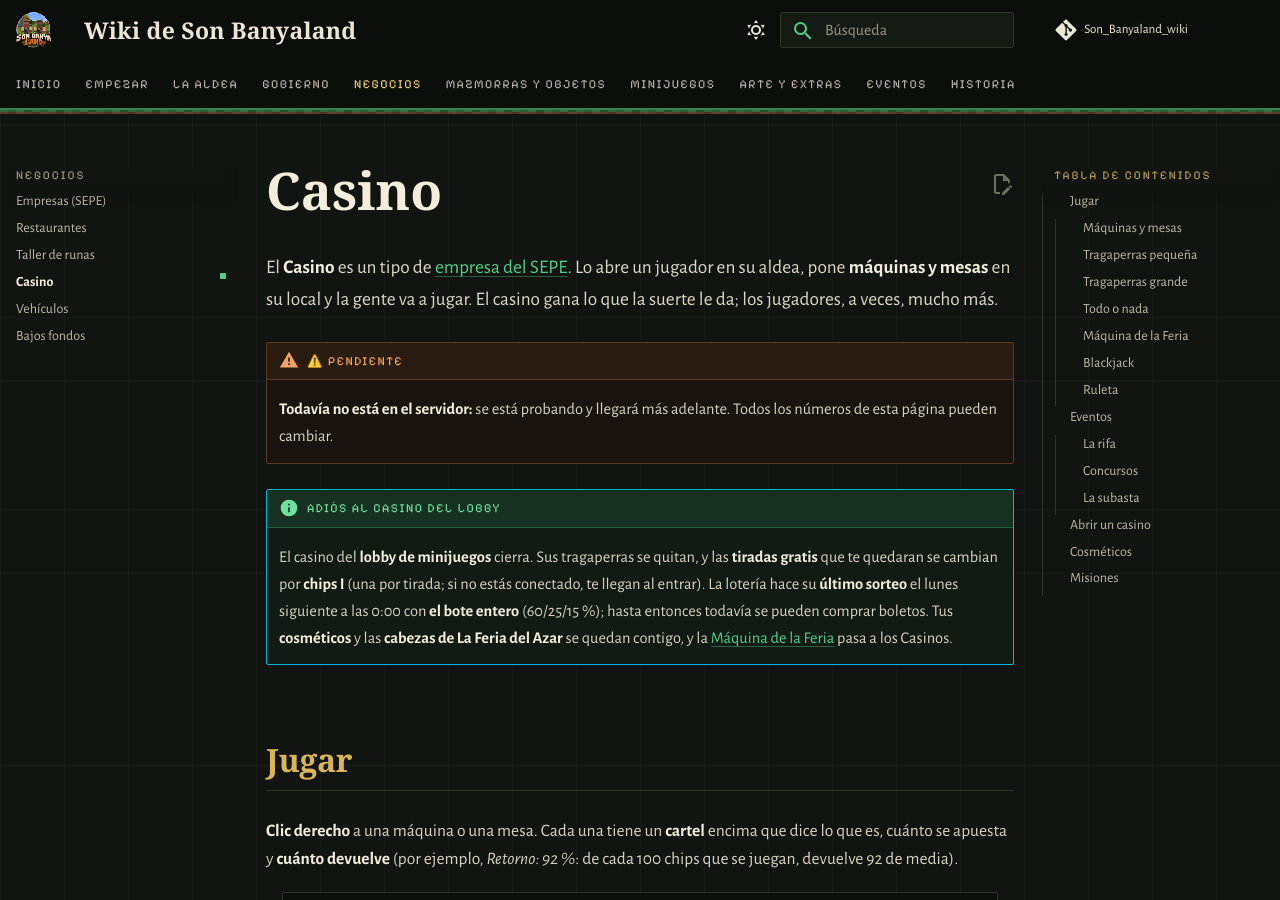
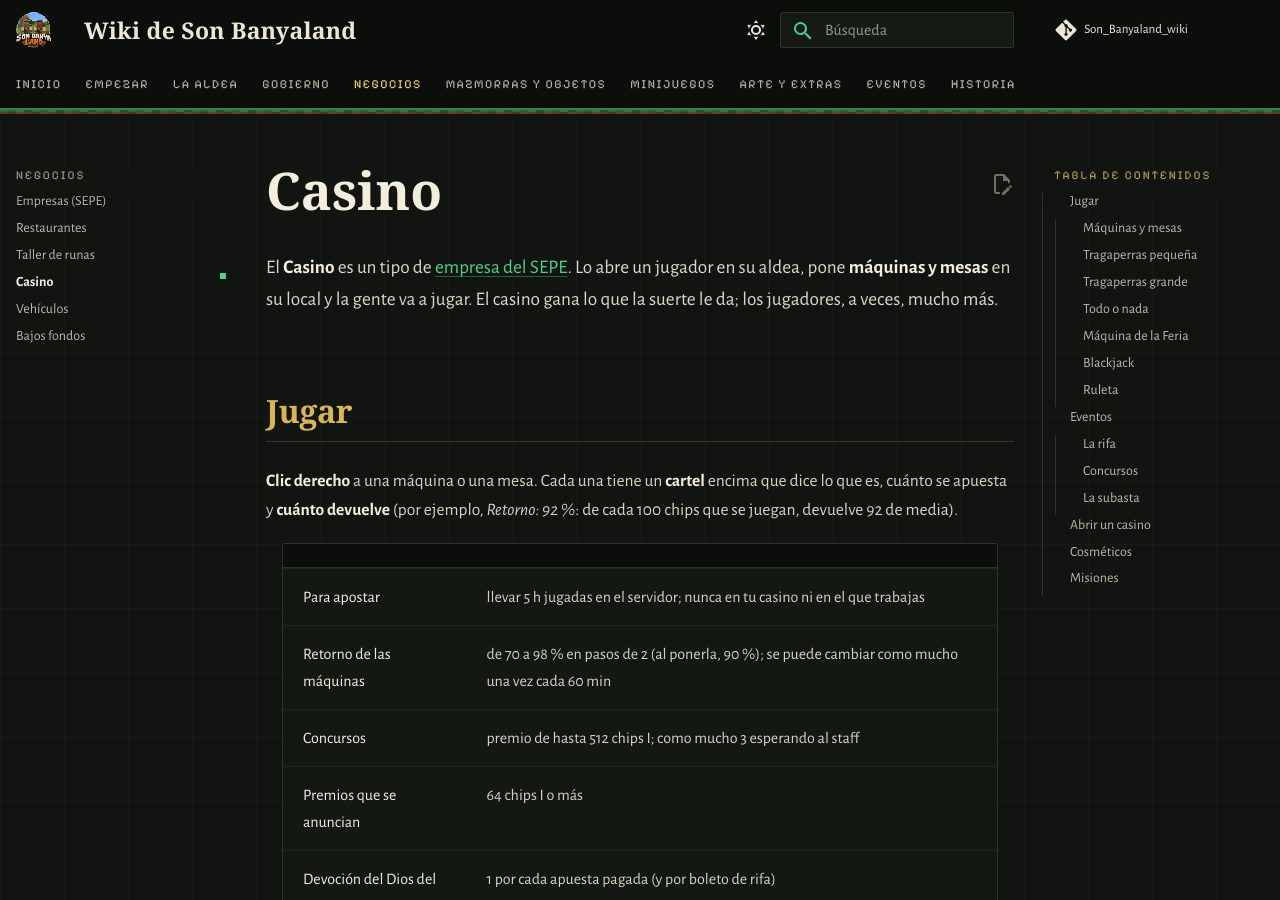
Before and after one commit to PigPilgrim/Son_Banyaland_wiki, an MkDocs documentation site: the page built from docs/casino.md, in a window 1280 px wide and 900 px high. Built offline with MkDocs 1.6.1 and Material for MkDocs 9.7.7, drawn with Linux system fonts in a browser that asks for light colours; some web fonts are replaced; comment, search, counter and statistics services are not loaded.

Commit message:
Casino: sin el aviso de que aún no está ni el del cierre del lobby
Co-Authored-By: Claude Opus 5.5 <noreply@anthropic.com>

```diff
--- a/docs/casino.md
+++ b/docs/casino.md
@@ -2,17 +2,6 @@
 
 El **Casino** es un tipo de [empresa del SEPE](empresas.md). Lo abre un jugador en su aldea, pone **máquinas y mesas**
 en su local y la gente va a jugar. El casino gana lo que la suerte le da; los jugadores, a veces, mucho más.
-
-!!! warning "⚠️ PENDIENTE"
-    **Todavía no está en el servidor:** se está probando y llegará más adelante. Todos los números de esta página pueden
-    cambiar.
-
-!!! info "Adiós al casino del lobby"
-    El casino del **lobby de minijuegos** cierra. Sus tragaperras se quitan, y las **tiradas gratis** que te quedaran
-    se cambian por **chips I** (una por tirada; si no estás conectado, te llegan al entrar). La lotería hace su
-    **último sorteo** el lunes siguiente a las 0:00 con **el bote entero** (60/25/15 %); hasta entonces todavía se
-    pueden comprar boletos. Tus **cosméticos** y las **cabezas de La Feria del Azar** se quedan contigo, y la
-    [Máquina de la Feria](#maquina-de-la-feria) pasa a los Casinos.
 
 ## Jugar
 
--- a/docs/empresas.md
+++ b/docs/empresas.md
@@ -26,7 +26,7 @@ El **Taller de runas** necesita una aldea de nivel 4. Su Encantador abre huecos
 les engasta runas: ver [Taller de runas](runas.md).
 
 El **Casino** necesita una aldea de nivel 3. Tiene máquinas y mesas con su propia banca, rifas, concursos y subastas:
-ver [Casino](casino.md) (⚠️ PENDIENTE: todavía no está en el servidor).
+ver [Casino](casino.md).
 
 ## La caja
 
```
Also changed, not shown: docs/pendientes.md (+2 -3 lines).
